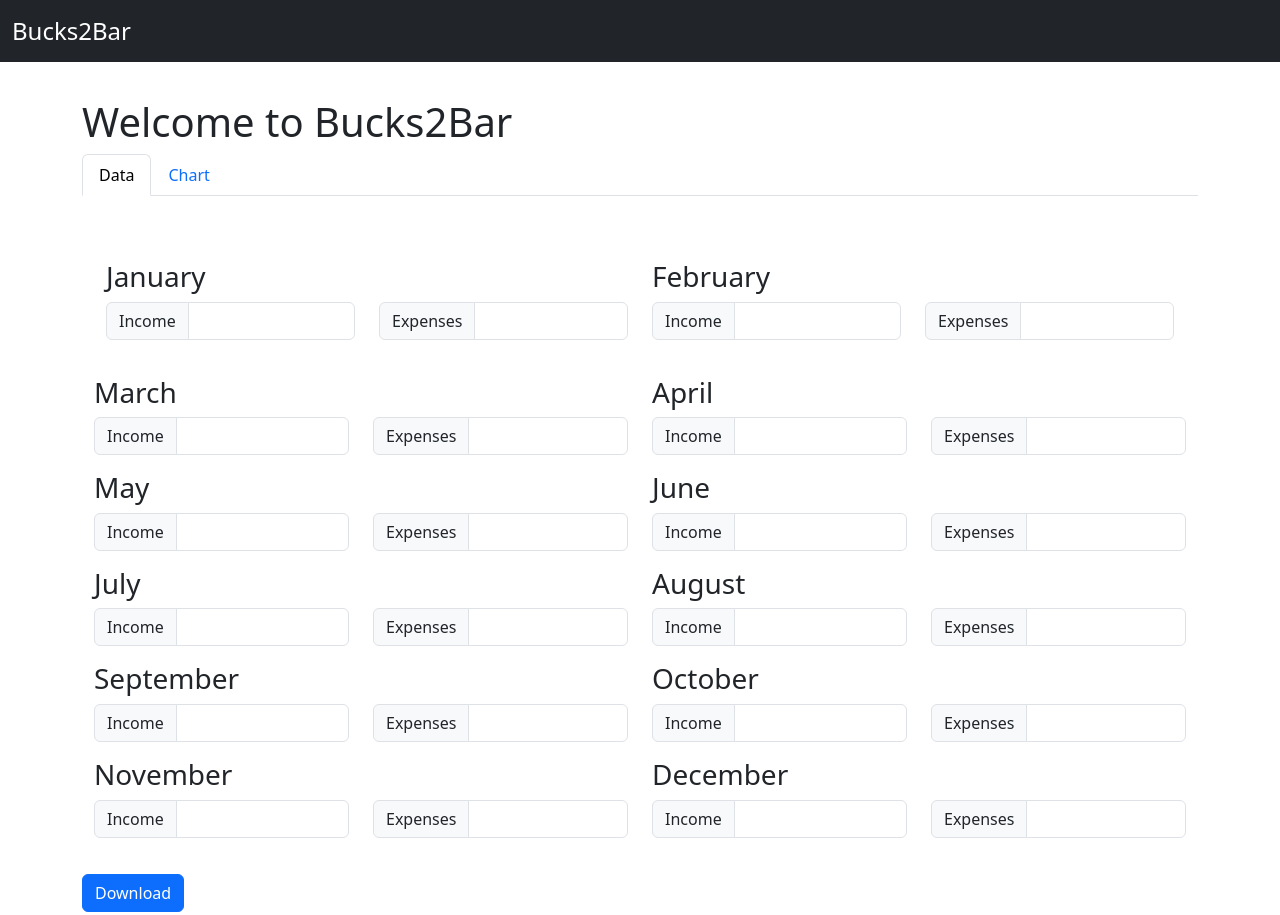
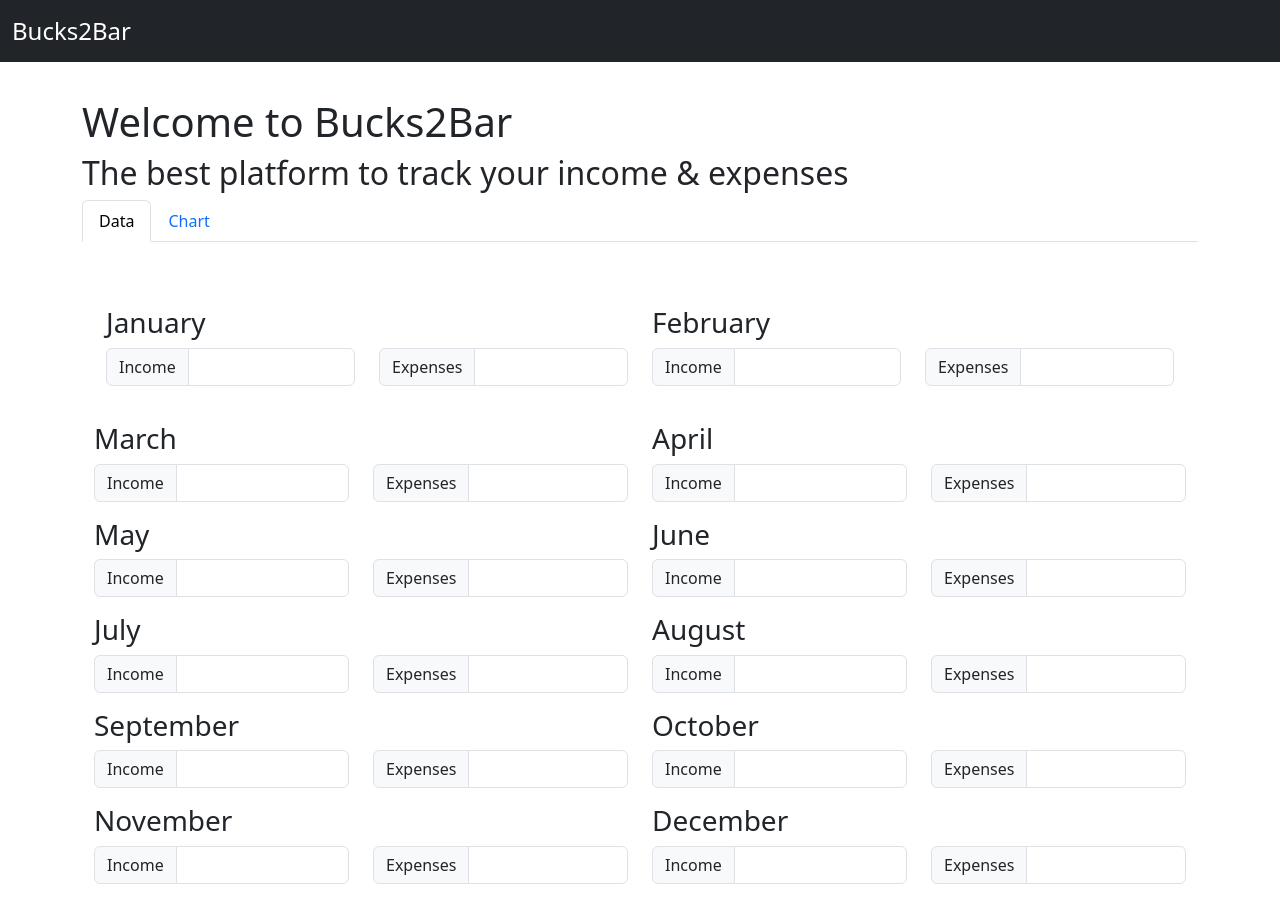
Before and after one commit to vaibhav-s-dabhade/bucks2bar, a plain HTML site: page index.html in a window 1280 px wide. Shown: the top 915 px of the page. Drawn offline with nearby package versions, Linux system fonts and the light colour scheme.

Commit message:
Add new heading for Bucks2Bar platform in index.html

```diff
--- a/index.html
+++ b/index.html
@@ -21,6 +21,7 @@
 
 <div class="container mt-3">
   <h1>Welcome to Bucks2Bar</h1>
+  <h2> The best platform to track your income & expenses</h2>
   <ul class="nav nav-tabs">
     <li class="nav-item">
       <a class="nav-link active" data-bs-toggle="tab" href="#data">Data</a>
```
